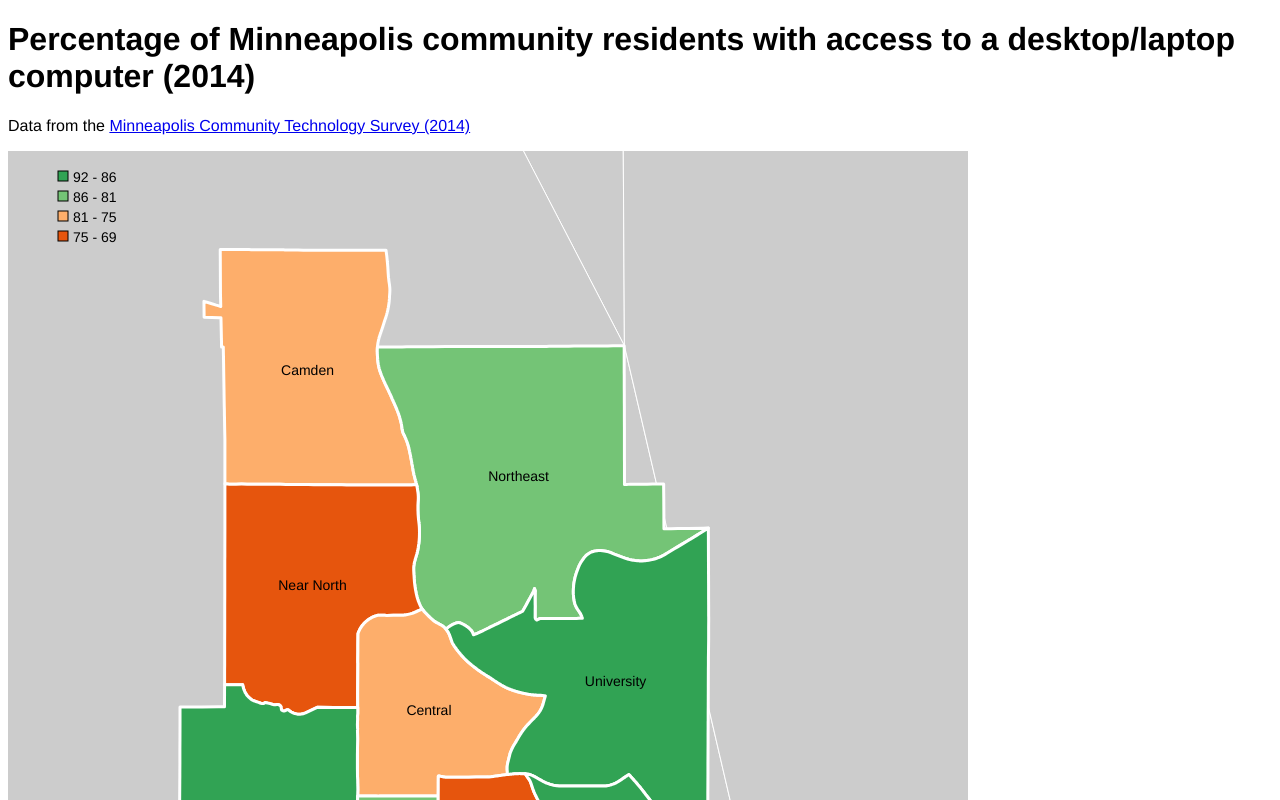
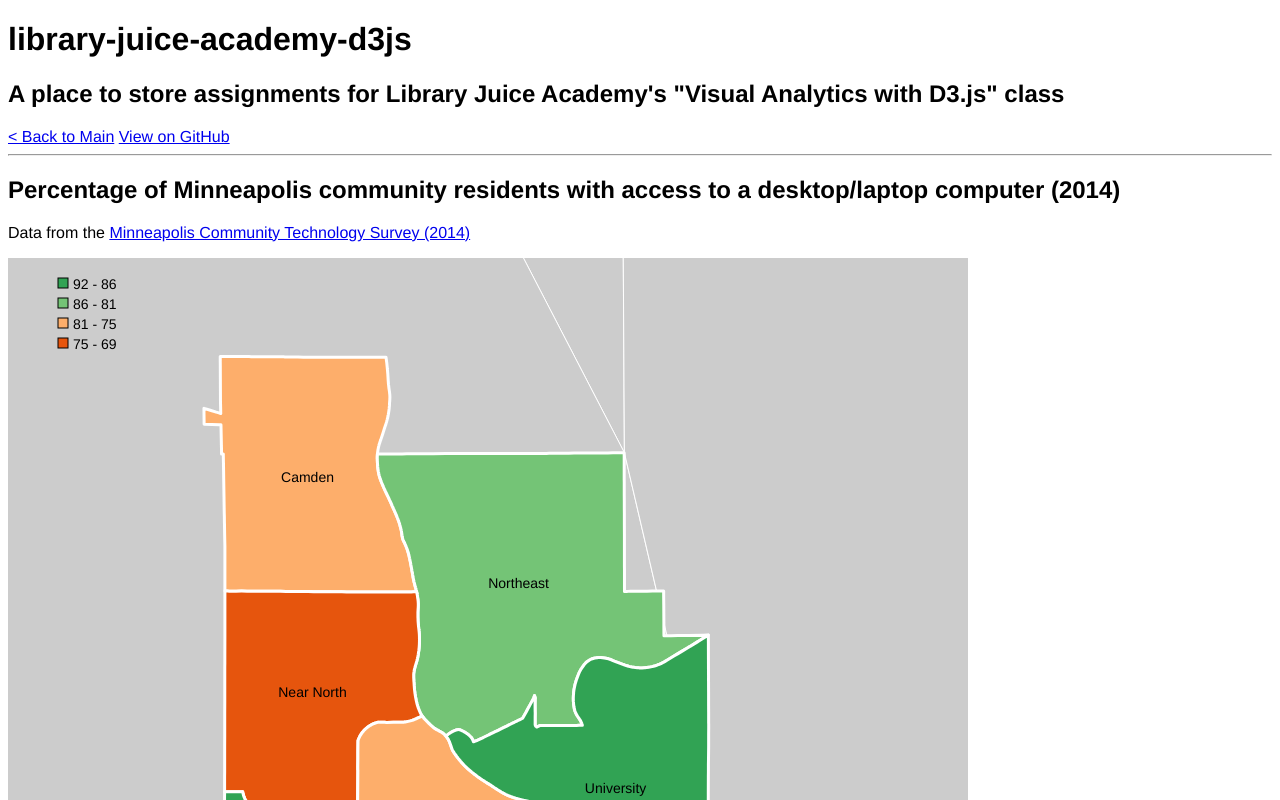
Before and after one commit to linkalis/library-juice-academy-d3js, a plain HTML site: page map.html in a window 1280 px wide. Shown: the top 800 px of the page. Drawn offline with Linux system fonts and the light colour scheme.

Commit message:
Doctored up new assignments to look good on gh-pages

```diff
--- a/map.html
+++ b/map.html
@@ -42,10 +42,36 @@
 
 <body>
 
-  <h1>Percentage of Minneapolis community residents with access to a desktop/laptop computer (2014)</h1>
-  <p>Data from the <a href="http://www.minneapolismn.gov/it/inclusion/WCMS1P-118865" target="_blank">Minneapolis Community Technology Survey (2014)</a></p>
+  <div id="container">
+    <div class="inner">
 
-<div id="d3chart"></div>
+      <header>
+        <h1>library-juice-academy-d3js</h1>
+        <h2>A place to store assignments for Library Juice Academy&#39;s &quot;Visual Analytics with D3.js&quot; class</h2>
+      </header>
+
+      <section id="downloads" class="clearfix">
+        <a href="index.html" class="button"><span>< Back to Main</span></a>
+        <a href="https://github.com/linkalis/library-juice-academy-d3js" id="view-on-github" class="button"><span>View on GitHub</span></a>
+      </section>
+
+      <hr>
+
+      <section id="main_content">
+
+        <h1>Percentage of Minneapolis community residents with access to a desktop/laptop computer (2014)</h1>
+        <p>Data from the <a href="http://www.minneapolismn.gov/it/inclusion/WCMS1P-118865" target="_blank">Minneapolis Community Technology Survey (2014)</a></p>
+
+        <div id="d3chart"></div>
+      </section>
+
+      <footer>
+        library-juice-academy-d3js is maintained by <a href="https://github.com/linkalis">linkalis</a><br>
+        This page was generated by <a href="http://pages.github.com">GitHub Pages</a>. Tactile theme by <a href="https://twitter.com/jasonlong">Jason Long</a>.
+      </footer>
+
+    </div>
+  </div>
 
 <script>
 
```
Also changed, not shown: rotten-tomatoes-d3-tree-round.html (+1 -5 lines).
